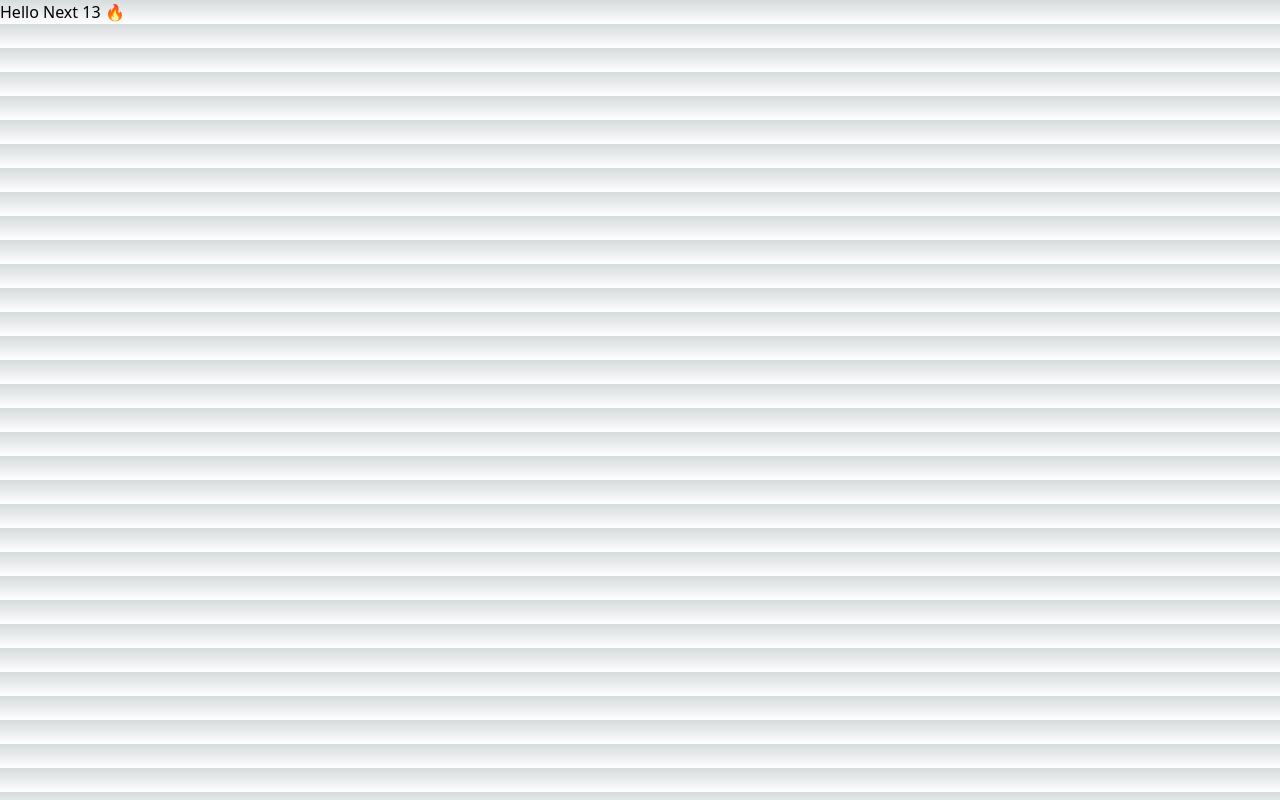
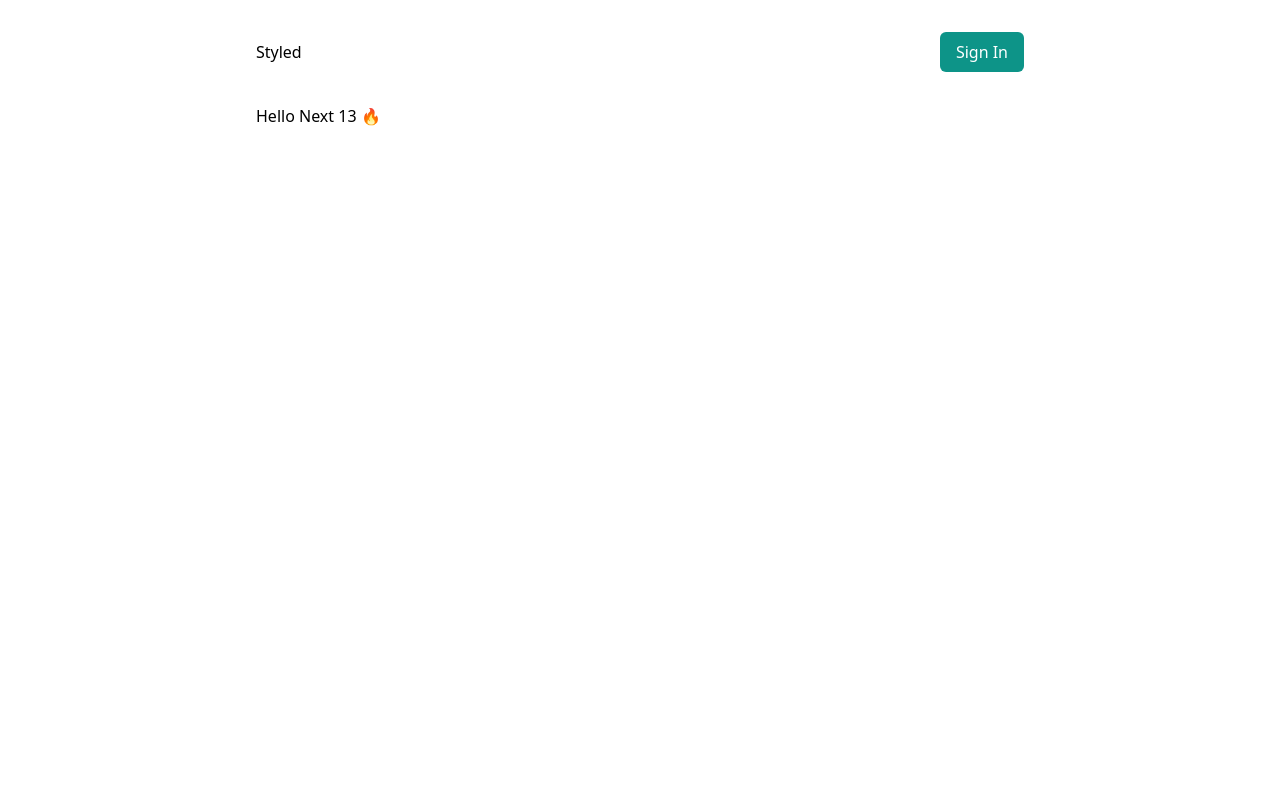
Before and after one commit to cmcoke/next-ecommerce, a Next.js app: page / in a window 1280 px wide. Built offline with nearby package versions, Linux system fonts and the light colour scheme; no server answers.

Commit message:
created the navbar component.

```diff
--- /dev/null
+++ b/app/components/Nav.tsx
@@ -0,0 +1,27 @@
+"use client";
+
+import { Session } from "next-auth";
+import { signIn } from "next-auth/react";
+import Image from "next/image";
+
+export default function Nav({ user }: Session) {
+  return (
+    <nav className="flex justify-between items-center py-8">
+      <h1>Styled</h1>
+      <ul className="flex items-center gap-12">
+        {/* if the user is not signed in, show the 'Sign In' button */}
+        {!user && (
+          <li className="bg-teal-600 text-white py-2 px-4 rounded-md">
+            <button onClick={() => signIn()}>Sign In</button>
+          </li>
+        )}
+        {/* if the user is signed in, show their google profile image */}
+        {user && (
+          <li>
+            <Image src={user?.image as string} alt={user.name as string} width={48} height={48} className="rounded-full" />
+          </li>
+        )}
+      </ul>
+    </nav>
+  );
+}
--- a/app/globals.css
+++ b/app/globals.css
@@ -8,63 +8,6 @@
   --font-mono: ui-monospace, Menlo, Monaco, 'Cascadia Mono', 'Segoe UI Mono',
     'Roboto Mono', 'Oxygen Mono', 'Ubuntu Monospace', 'Source Code Pro',
     'Fira Mono', 'Droid Sans Mono', 'Courier New', monospace;
-
-  --foreground-rgb: 0, 0, 0;
-  --background-start-rgb: 214, 219, 220;
-  --background-end-rgb: 255, 255, 255;
-
-  --primary-glow: conic-gradient(from 180deg at 50% 50%,
-      #16abff33 0deg,
-      #0885ff33 55deg,
-      #54d6ff33 120deg,
-      #0071ff33 160deg,
-      transparent 360deg);
-  --secondary-glow: radial-gradient(rgba(255, 255, 255, 1),
-      rgba(255, 255, 255, 0));
-
-  --tile-start-rgb: 239, 245, 249;
-  --tile-end-rgb: 228, 232, 233;
-  --tile-border: conic-gradient(#00000080,
-      #00000040,
-      #00000030,
-      #00000020,
-      #00000010,
-      #00000010,
-      #00000080);
-
-  --callout-rgb: 238, 240, 241;
-  --callout-border-rgb: 172, 175, 176;
-  --card-rgb: 180, 185, 188;
-  --card-border-rgb: 131, 134, 135;
-}
-
-@media (prefers-color-scheme: dark) {
-  :root {
-    --foreground-rgb: 255, 255, 255;
-    --background-start-rgb: 0, 0, 0;
-    --background-end-rgb: 0, 0, 0;
-
-    --primary-glow: radial-gradient(rgba(1, 65, 255, 0.4), rgba(1, 65, 255, 0));
-    --secondary-glow: linear-gradient(to bottom right,
-        rgba(1, 65, 255, 0),
-        rgba(1, 65, 255, 0),
-        rgba(1, 65, 255, 0.3));
-
-    --tile-start-rgb: 2, 13, 46;
-    --tile-end-rgb: 2, 5, 19;
-    --tile-border: conic-gradient(#ffffff80,
-        #ffffff40,
-        #ffffff30,
-        #ffffff20,
-        #ffffff10,
-        #ffffff10,
-        #ffffff80);
-
-    --callout-rgb: 20, 20, 20;
-    --callout-border-rgb: 108, 108, 108;
-    --card-rgb: 100, 100, 100;
-    --card-border-rgb: 200, 200, 200;
-  }
 }
 
 * {
@@ -79,20 +22,7 @@
   overflow-x: hidden;
 }
 
-body {
-  color: rgb(var(--foreground-rgb));
-  background: linear-gradient(to bottom,
-      transparent,
-      rgb(var(--background-end-rgb))) rgb(var(--background-start-rgb));
-}
-
 a {
   color: inherit;
   text-decoration: none;
 }
-
-@media (prefers-color-scheme: dark) {
-  html {
-    color-scheme: dark;
-  }
-}
--- a/app/layout.tsx
+++ b/app/layout.tsx
@@ -1,18 +1,24 @@
-import './globals.css'
+import Nav from "./components/Nav";
+import "./globals.css";
+import { getServerSession } from "next-auth/next";
+import { authOptions } from "@/pages/api/auth/[...nextauth]";
 
 export const metadata = {
-  title: 'Create Next App',
-  description: 'Generated by create next app',
-}
+  title: "Create Next App",
+  description: "Generated by create next app"
+};
 
-export default function RootLayout({
-  children,
-}: {
-  children: React.ReactNode
-}) {
+export default async function RootLayout({ children }: { children: React.ReactNode }) {
+  // fetch the user
+  const session = await getServerSession(authOptions);
+  // console.log(session); // shows the user object which contains the name, email & iamge properties
+
   return (
     <html lang="en">
-      <body>{children}</body>
+      <body className="mx-64">
+        <Nav user={session?.user} expires={session?.expires as string} />
+        {children}
+      </body>
     </html>
-  )
+  );
 }
--- a/next.config.js
+++ b/next.config.js
@@ -3,6 +3,9 @@
   experimental: {
     appDir: true,
   },
+  images: {
+    domains: ["lh3.googleusercontent.com"]
+  },
 }
 
 module.exports = nextConfig
--- a/pages/api/auth/[...nextauth].ts
+++ b/pages/api/auth/[...nextauth].ts
@@ -6,7 +6,7 @@
 
 const prisma = new PrismaClient();
 
-export default NextAuth({
+export const authOptions = {
   adapter: PrismaAdapter(prisma),
   providers: [
     GoogleProvider({
@@ -36,4 +36,6 @@
       }
     }
   }
-});
+};
+
+export default NextAuth(authOptions);
```
Also changed, not shown: 1 other file (tests, documents, lock files or other folders).
